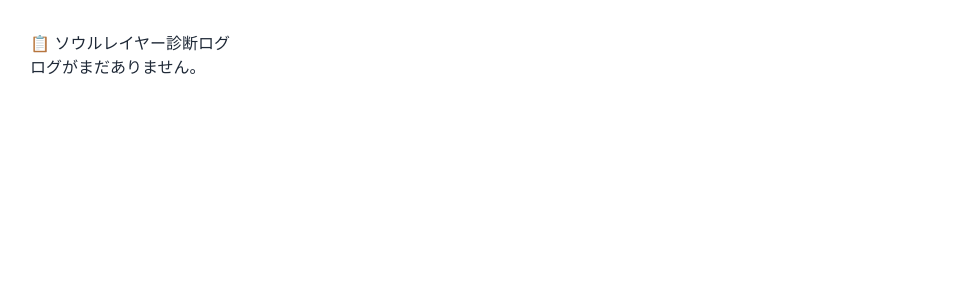
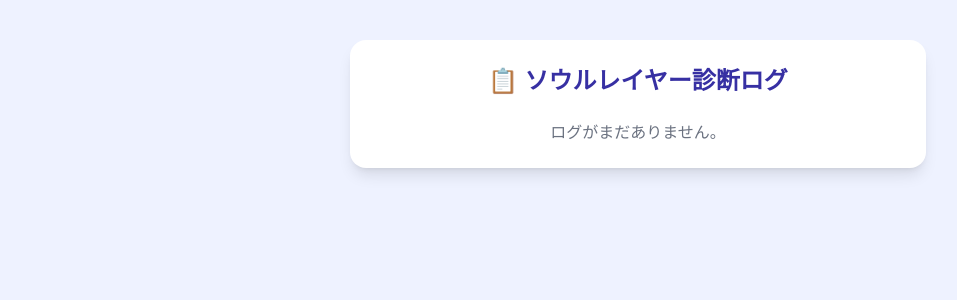
Before and after one commit to HIROYOKOKI/evae-diagnosis-api-next, a Next.js app: page /log in a window 1280 px wide. Shown: the top 300 px of the page, without its empty margins (2-959 px from the left). Built offline with nearby package versions, Linux system fonts and the light colour scheme.

Commit message:
Update log.js

```diff
--- a/pages/log.js
+++ b/pages/log.js
@@ -8,7 +8,6 @@ export default function LogPage() {
   useEffect(() => {
     const allLogs = [];
 
-    // localStorage から evae-daily-* を抽出
     for (let i = 0; i < localStorage.length; i++) {
       const key = localStorage.key(i);
       if (key.startsWith('evae-daily-')) {
@@ -18,27 +17,35 @@ export default function LogPage() {
       }
     }
 
-    // 日付でソート（降順）
     allLogs.sort((a, b) => (a.date < b.date ? 1 : -1));
-
     setLogs(allLogs);
   }, []);
 
   return (
-    <div style={{ padding: '2rem', fontFamily: 'sans-serif' }}>
-      <h1>📋 ソウルレイヤー診断ログ</h1>
+    <div className="min-h-screen bg-indigo-50 px-6 py-10 font-sans">
+      <div className="max-w-xl mx-auto bg-white shadow-lg rounded-2xl p-6">
+        <h1 className="text-2xl font-bold text-center text-indigo-800 mb-6">
+          📋 ソウルレイヤー診断ログ
+        </h1>
 
         {logs.length === 0 ? (
-        <p>ログがまだありません。</p>
+          <p className="text-gray-500 text-center">ログがまだありません。</p>
         ) : (
-        <ul>
+          <ul className="space-y-4">
             {logs.map((log) => (
-            <li key={log.date} style={{ margin: '0.5rem 0' }}>
-              <strong>{log.date}</strong> → タイプ <strong>{log.value}</strong>
+              <li
+                key={log.date}
+                className="flex justify-between items-center px-4 py-3 bg-indigo-100 rounded-lg shadow-sm"
+              >
+                <span className="text-gray-700 font-medium">{log.date}</span>
+                <span className="font-bold text-indigo-800 text-lg">
+                  タイプ {log.value}
+                </span>
               </li>
             ))}
           </ul>
         )}
       </div>
+    </div>
   );
 }
```
Lines whose indentation alone changed are shown as unchanged.
